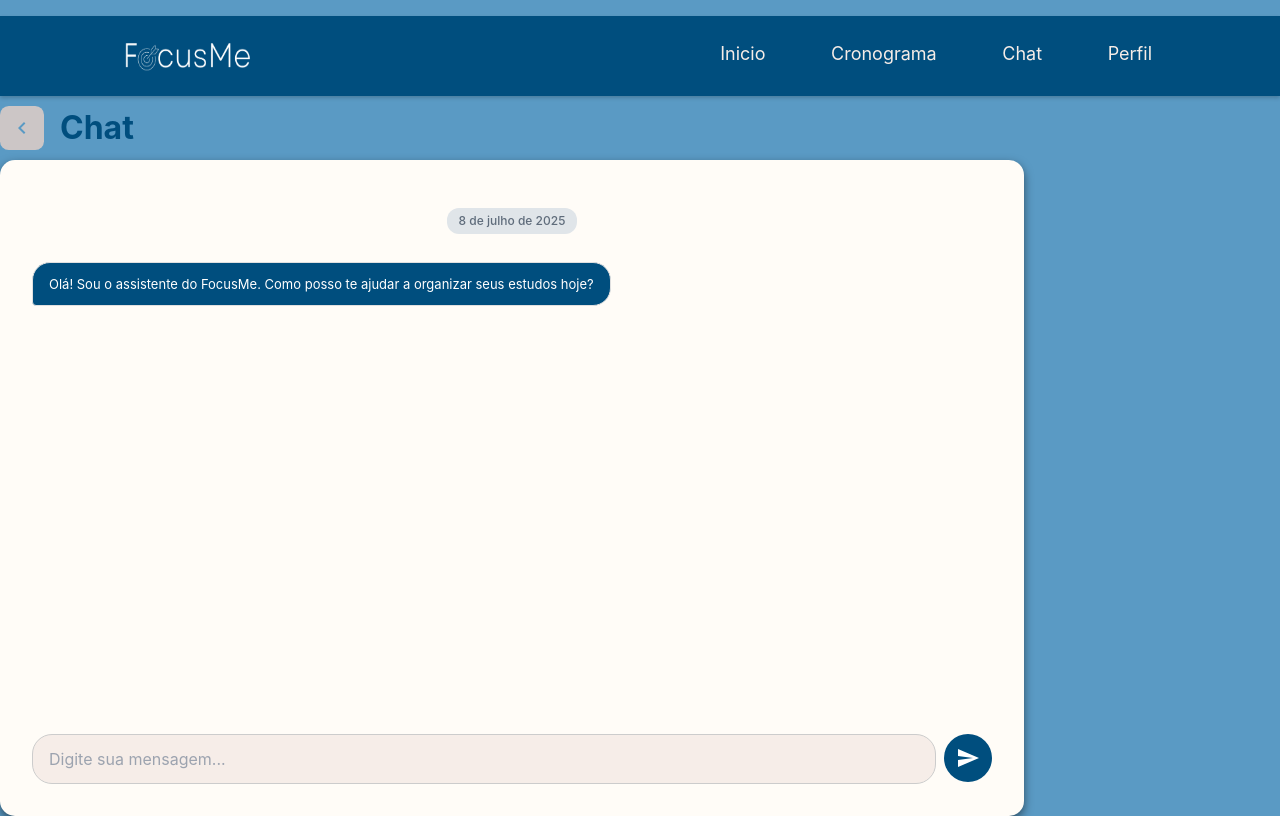
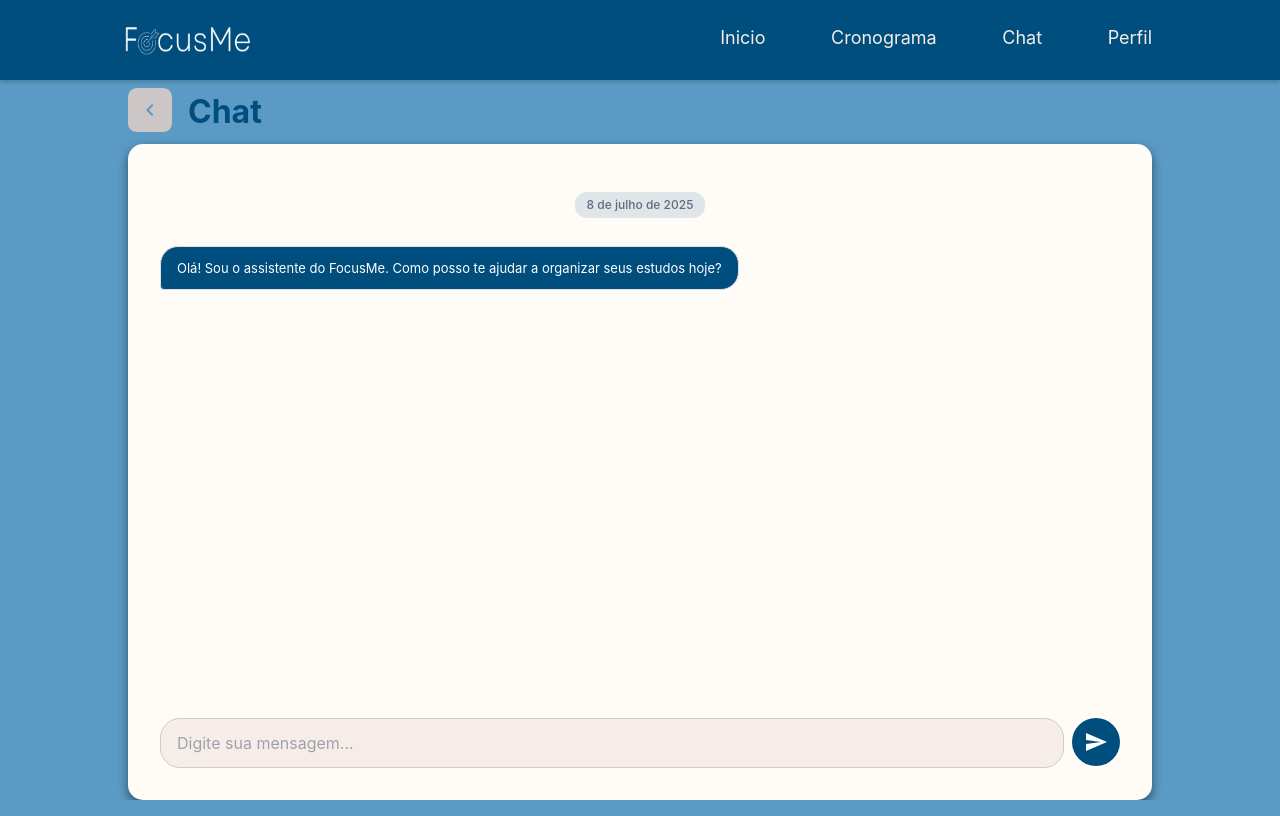
Before and after one commit to Equipe07-DS/FocusMe, a React (Create React App) app in the folder frontend/: page /chat in a window 1280 px wide. Built offline with nearby package versions, Linux system fonts and the light colour scheme.

Commit message:
largura definida

```diff
--- a/frontend/src/TelaChat/TelaChat.module.css
+++ b/frontend/src/TelaChat/TelaChat.module.css
@@ -1,11 +1,12 @@
 .telaChatWrapper {
   display: flex;
   flex-direction: column;
+  width: 100vw;
   height: 100vh;
+  align-items: center;
   background-color: transparent;
   padding: 0rem;
   gap: 0.5rem;
-  margin-top: 2vh;
 }
 
 
@@ -13,8 +14,8 @@
   background-color: transparent;
   padding: 0;
   display: flex;
-  align-items: center;
   flex-shrink: 0;
+  width: 80vw;
 }
 
 .backButton {
```
